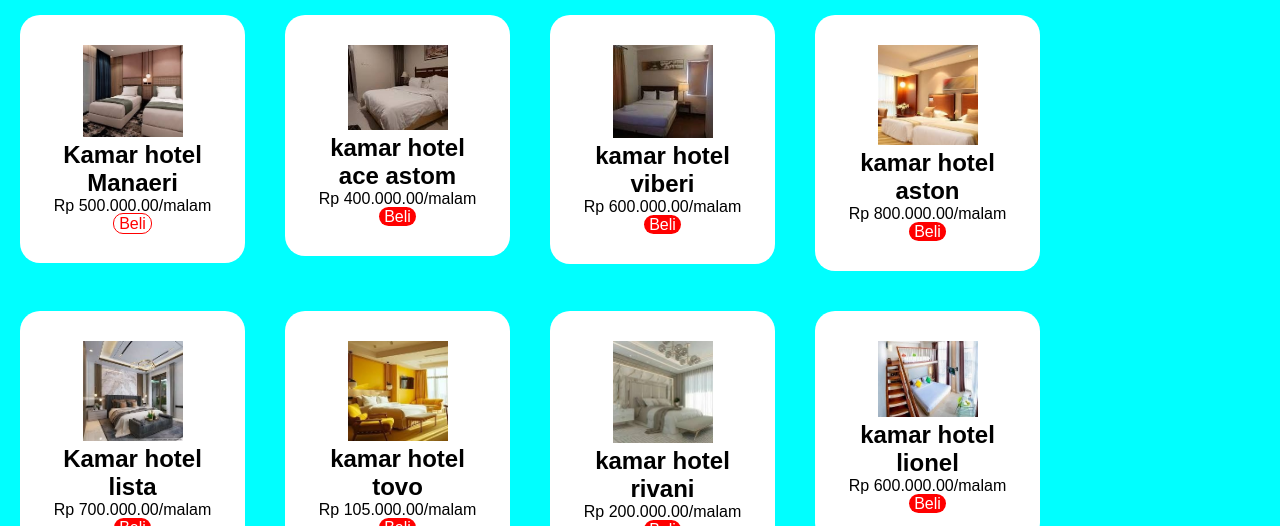
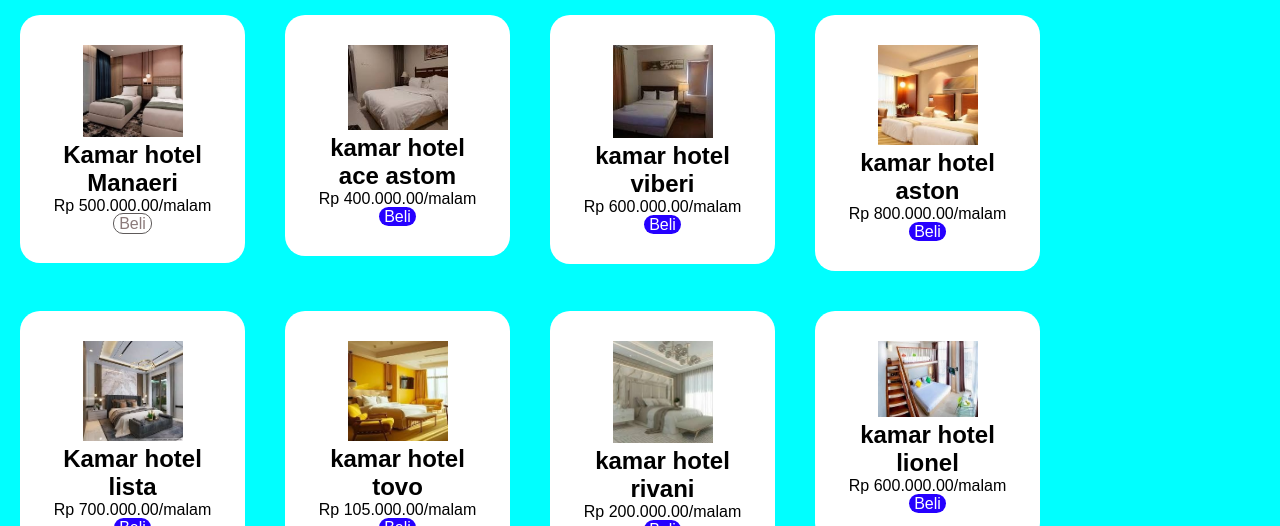
Before and after one commit to DEDE-YUSUF-NUR-KHOLIK/web-Jelajah-Nusantara, a plain HTML site: page Nabil.html in a window 1280 px wide. In both pictures the pointer is over the link 132 px from the left and 497 px from the top of the page. Shown: the part 274-800 px from the top of the page. Drawn offline with Linux system fonts and the light colour scheme.

Commit message:
mengganti buton color

```diff
--- a/Nabil.html
+++ b/Nabil.html
@@ -88,12 +88,12 @@
             text-decoration: none;
             color: white;
             padding: 1px 5px;
-            background-color: red;
+            background-color: rgb(38, 0, 255);
         }
         .button:hover{
             background-color: white;
-            border: 1px solid red;
-            color: red;
+            border: 1px solid rgb(94, 90, 90);
+            color: rgb(139, 122, 122);
             box-shadow: red;
         }
         .content{
```
